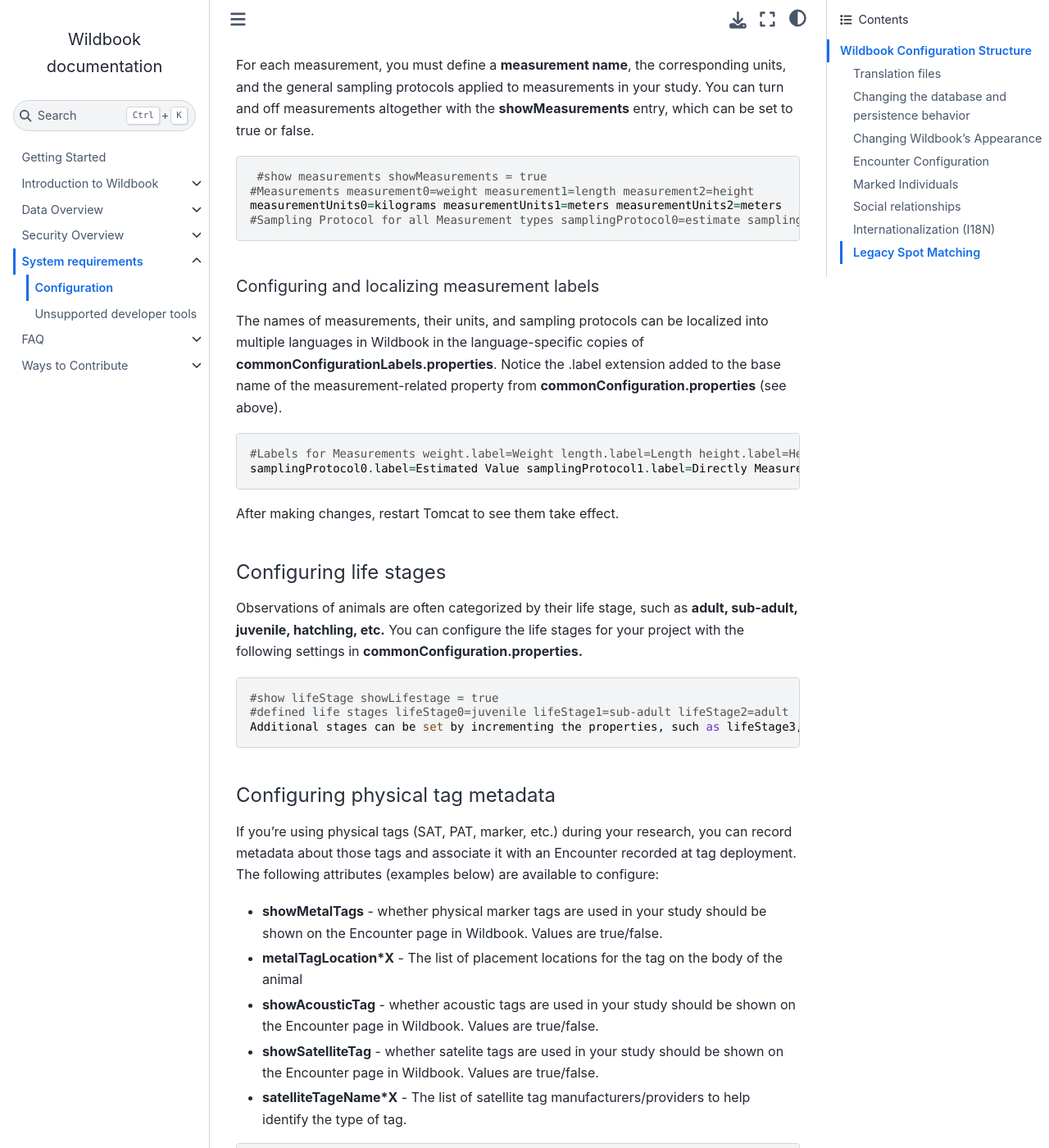
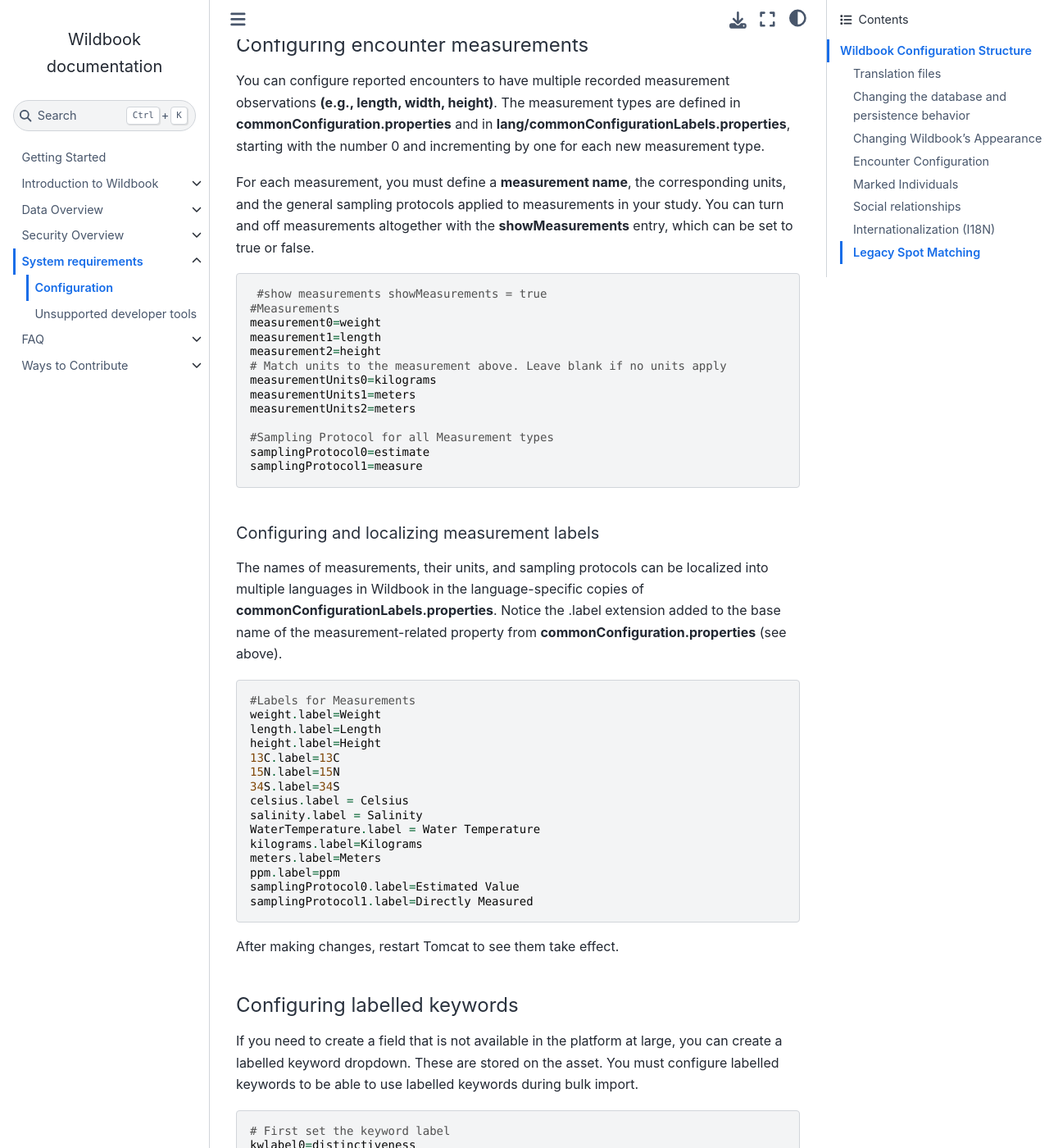
Before and after one commit to WildMeOrg/wildbook-docs, a Sphinx documentation site: the page built from docs/specifications-and-system-requirements/system-configuration.md, in a window 1280 px wide and 1400 px high, scrolled down 4210 px. Shown: the whole window at 82% size. Built offline with Sphinx 7.4.7 and the Sphinx Book theme 1.1.4, drawn with Linux system fonts in a browser that asks for light colours; some of the changed text lies outside the part shown.

Commit message:
labelledkeyword config
some cleanup of other sections tossed in for legibility and consistency; mostly about kwlabels and beyond

````diff
--- a/docs/specifications-and-system-requirements/system-configuration.md
+++ b/docs/specifications-and-system-requirements/system-configuration.md
@@ -69,8 +69,14 @@
 #### Supporting multiple species
 
 By default, Wildbook assumes that information added to the database is for only one species of animal. You can configure Wildbook to support multiple species by setting the **genusSpecies** fields, and setting the **showTaxonomy** parameter to ''true'' in **commonConfiguration.properties**. The following example shows how to set these properties to differentiate between three species of large cats.
-`#show taxonomy` `showTaxonomy = true`
-`#for multi-species libraries, fill out the genus and species for each supported animal type, starting with genusSpecies0` `genusSpecies0 = Panthera leo` `genusSpecies1= Panthera tigris` `genusSpecies2 = Panthera pardus`
+```
+# show taxonomy
+showTaxonomy = true
+# for multi-species libraries, fill out the genus and species for each supported animal type, starting with genusSpecies0
+genusSpecies0 = Panthera leo
+genusSpecies1= Panthera tigris
+genusSpecies2 = Panthera pardus
+```
 
 Additional species can be set by incrementing the properties, such as **genusSpecies3**, **genusSpecies4**, etc.
 
@@ -79,7 +85,12 @@
 Encounters can be assigned to particular states, often reflecting critical parts of a project workflow. For example, states can be used to define what data has been 'approved' for use in your study or is 'unidentifiable' due to poor quality. By default, new data in Wildbook is put into an 'unapproved' state that represents its status as unreviewed and of uncertain quality.
 
 The available states are defined in the following section of commonConfiguration.properties.
-`#encounterState options, the precursors to future workflow` `encounterState0=unapproved` `encounterState1=approved` `encounterState2=unidentifiable`
+```
+#encounterState options, the precursors to future workflow
+encounterState0=unapproved
+encounterState1=approved
+encounterState2=unidentifiable
+```
 
 Additional states can be set by incrementing the properties, such as **encounterState3**, **encounterState4**, etc.
 
@@ -103,9 +114,18 @@
 
 ```
  #show measurements showMeasurements = true
-#Measurements measurement0=weight measurement1=length measurement2=height
-measurementUnits0=kilograms measurementUnits1=meters measurementUnits2=meters
-#Sampling Protocol for all Measurement types samplingProtocol0=estimate samplingProtocol1=measure
+#Measurements
+measurement0=weight
+measurement1=length
+measurement2=height
+# Match units to the measurement above. Leave blank if no units apply
+measurementUnits0=kilograms
+measurementUnits1=meters
+measurementUnits2=meters
+
+#Sampling Protocol for all Measurement types
+samplingProtocol0=estimate
+samplingProtocol1=measure
 ```
 
 ##### Configuring and localizing measurement labels
@@ -113,11 +133,42 @@
 The names of measurements, their units, and sampling protocols can be localized into multiple languages in Wildbook in the language-specific copies of **commonConfigurationLabels.properties**. Notice the .label extension added to the base name of the measurement-related property from **commonConfiguration.properties** (see above).
 
 ```
-#Labels for Measurements weight.label=Weight length.label=Length height.label=Height 13C.label=13C 15N.label=15N 34S.label=34S celsius.label = Celsius salinity.label = Salinity WaterTemperature.label = Water Temperature kilograms.label=Kilograms meters.label=Meters ppm.label=ppm
-samplingProtocol0.label=Estimated Value samplingProtocol1.label=Directly Measured
+#Labels for Measurements
+weight.label=Weight
+length.label=Length
+height.label=Height
+13C.label=13C
+15N.label=15N
+34S.label=34S
+celsius.label = Celsius
+salinity.label = Salinity
+WaterTemperature.label = Water Temperature
+kilograms.label=Kilograms
+meters.label=Meters
+ppm.label=ppm
+samplingProtocol0.label=Estimated Value
+samplingProtocol1.label=Directly Measured
 ```
 
 After making changes, restart Tomcat to see them take effect.
+
+#### Configuring labelled keywords
+If you need to create a field that is not available in the platform at large, you can create a labelled keyword dropdown. These are stored on the asset. You must configure labelled keywords to be able to use labelled keywords during bulk import.
+
+```
+# First set the keyword label
+kwlabel0=distinctiveness
+kwlabel1=researchType
+
+#for each keyword label, set the values
+distinctiveness0=1
+distinctiveness1=2
+distinctiveness3=3
+
+researchType0=public
+researchType1=research
+researchType2=archival
+```
 
 #### Configuring life stages
 
````
